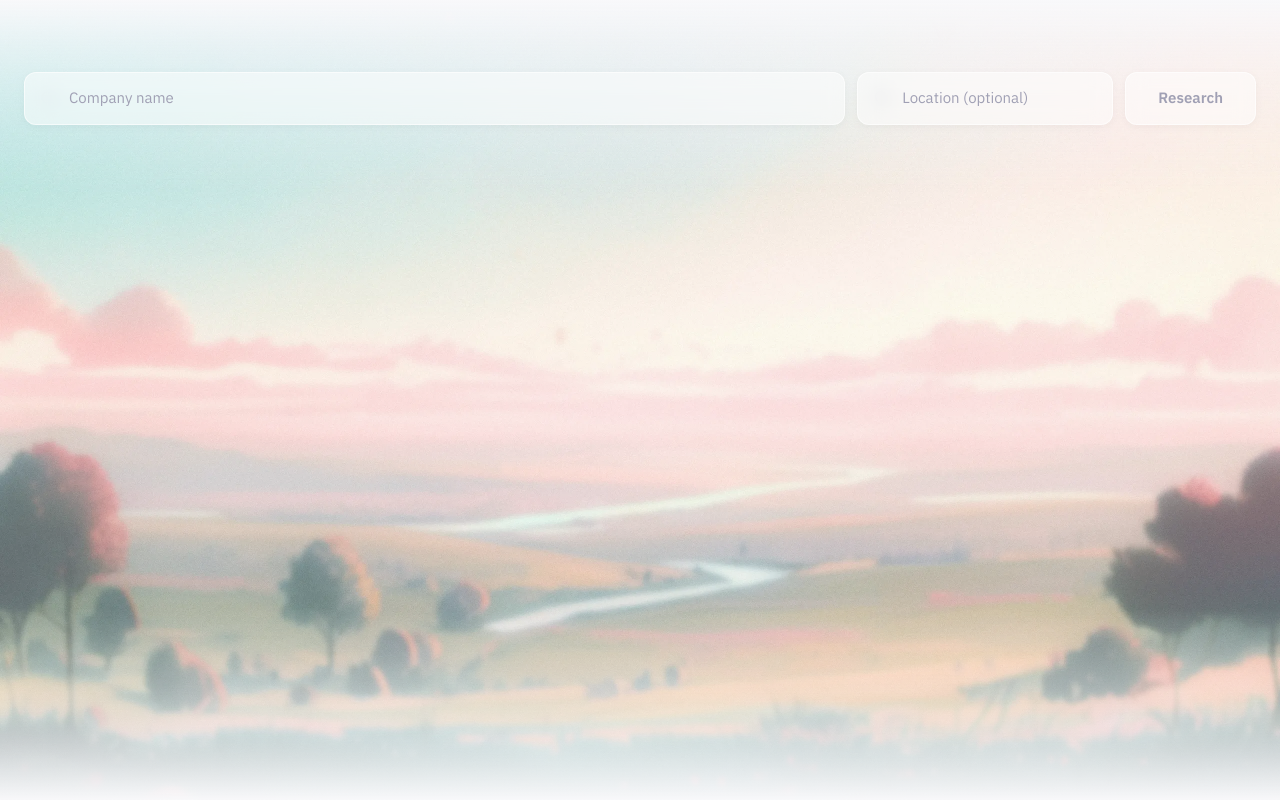
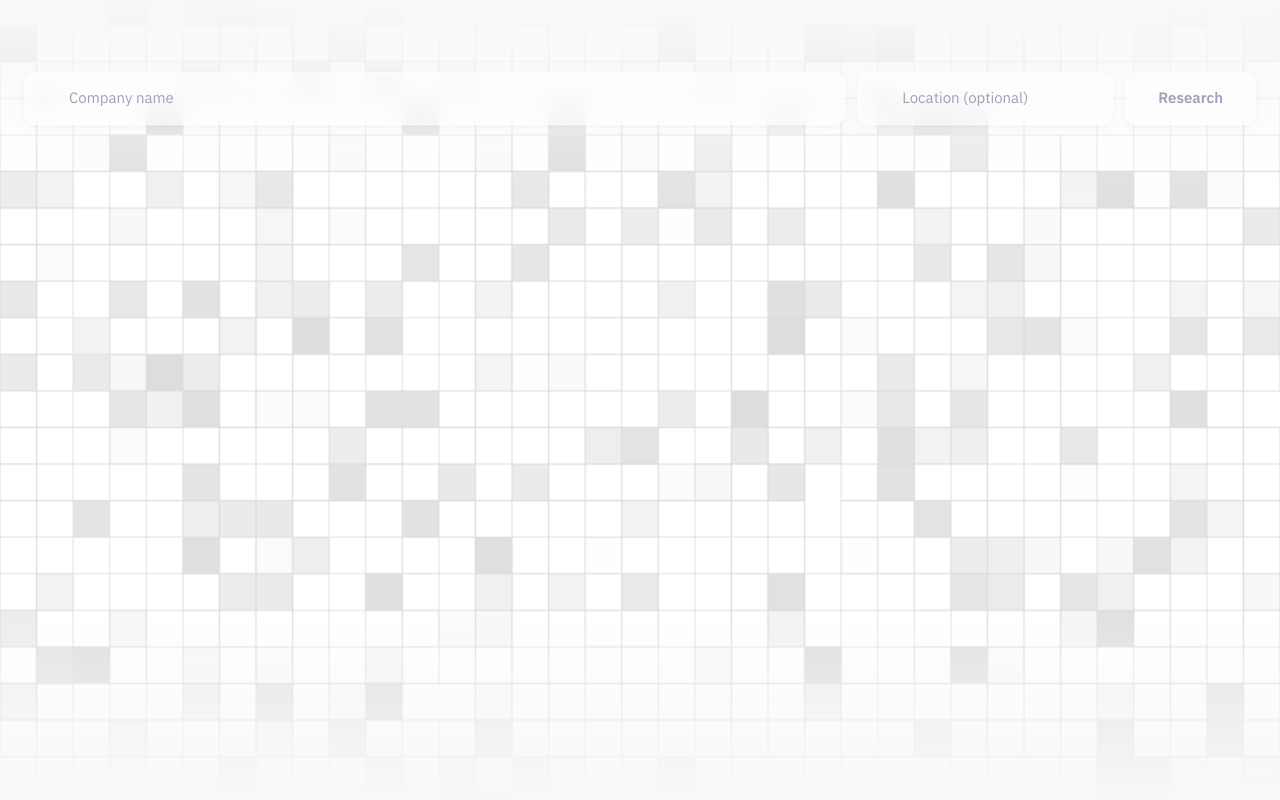
Before and after one commit to royayushkr/insurance-underwriter-agent, a React (Vite) app in the folder ui/: page / in a window 1280 px wide. Built offline with nearby package versions, Linux system fonts and the light colour scheme; no server answers.

Commit message:
Update dashboard background pattern

```diff
--- a/ui/src/App.tsx
+++ b/ui/src/App.tsx
@@ -174,8 +174,8 @@ export default function App() {
       <div
         className="fixed inset-0 z-0 bg-cover bg-center bg-no-repeat"
         style={{
-          backgroundImage: 'url(/tavily_landscapes_edited_11.webp)',
-          opacity: 0.7,
+          backgroundImage: 'url(/underwriter-grid-background.png)',
+          opacity: 1,
           willChange: 'transform',
           transform: 'translateZ(0)',
         }}
```
Also changed, not shown: ui/public/underwriter-grid-background.png (added).
